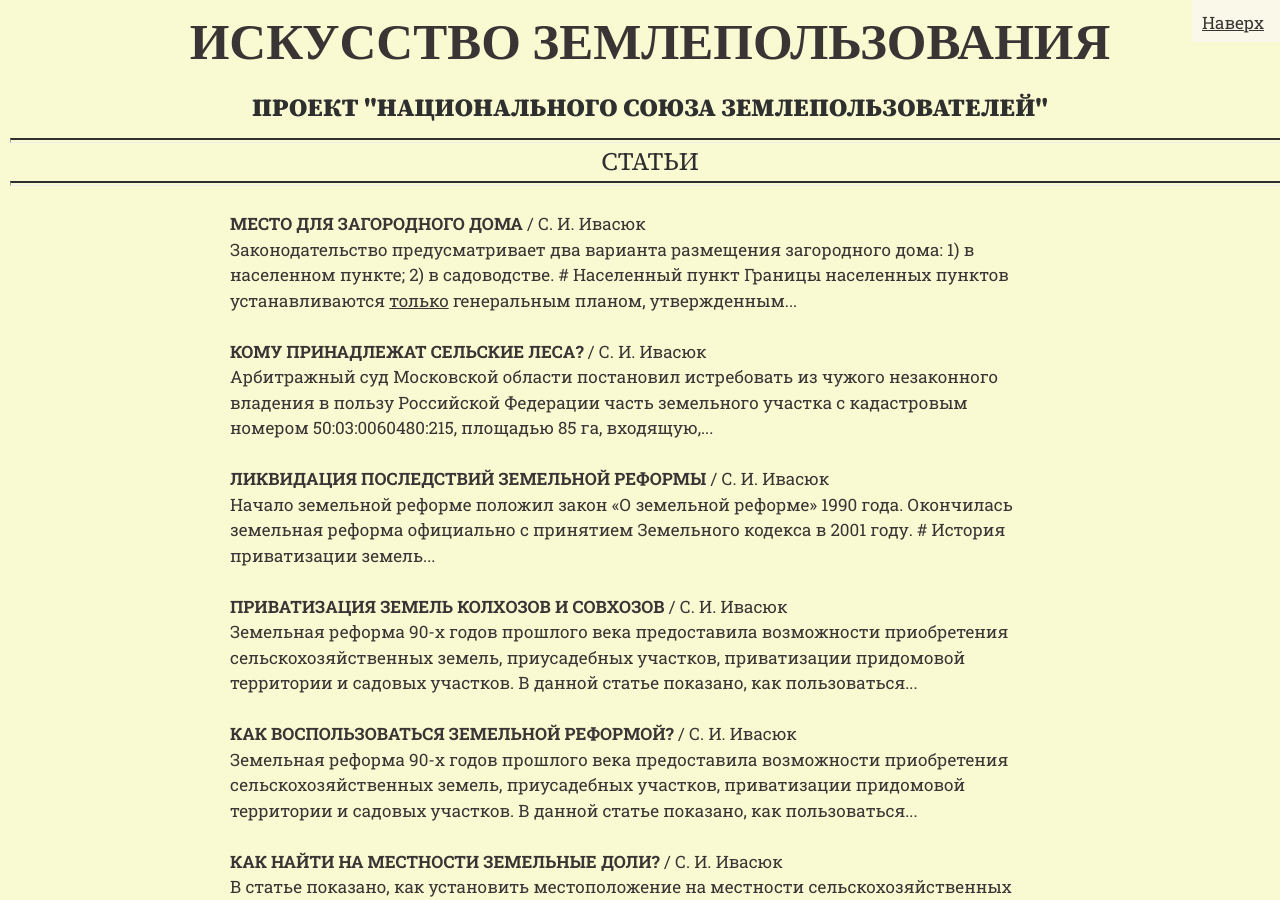
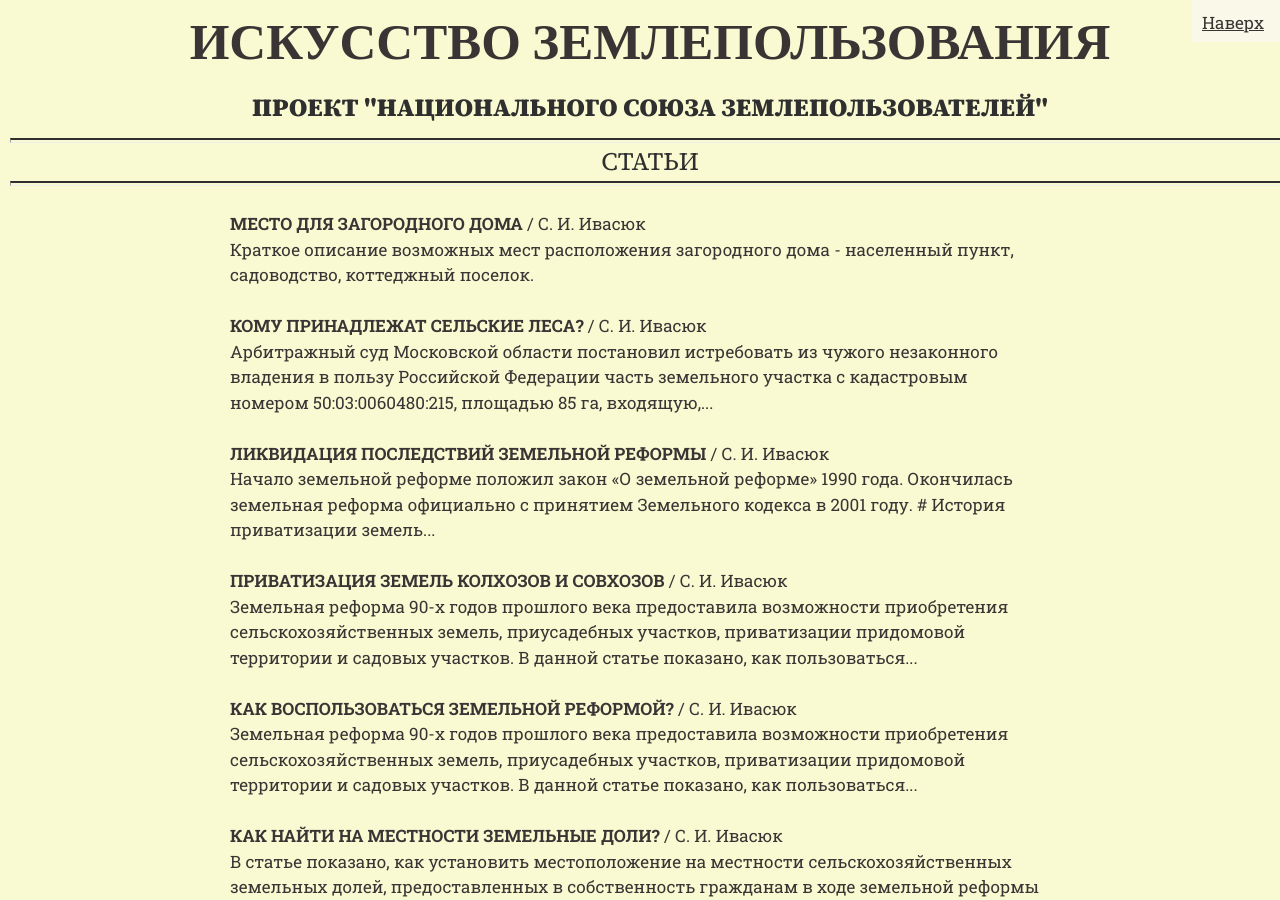
Before and after one commit to SergSi/land-use-art, a Jekyll site: the page built from _info/3-articles.md, in a window 1280 px wide and 900 px high. Built offline with Jekyll 4.4.1, drawn with Linux system fonts in a browser that asks for light colours; some web fonts are replaced.

Commit message:
Update 2024-07-09-poselenie.md

```diff
--- a/_articles/2024-07-09-poselenie.md
+++ b/_articles/2024-07-09-poselenie.md
@@ -2,6 +2,7 @@
 title: Место для загородного дома
 subtitle: Населенный пункт, садоводство, коттеджный поселок
 author: С. И. Ивасюк
+summary: Краткое описание возможных мест расположения загородного дома - населенный пункт, садоводство, коттеджный поселок.
 ---
 
 Законодательство предусматривает два варианта размещения загородного дома:
```
